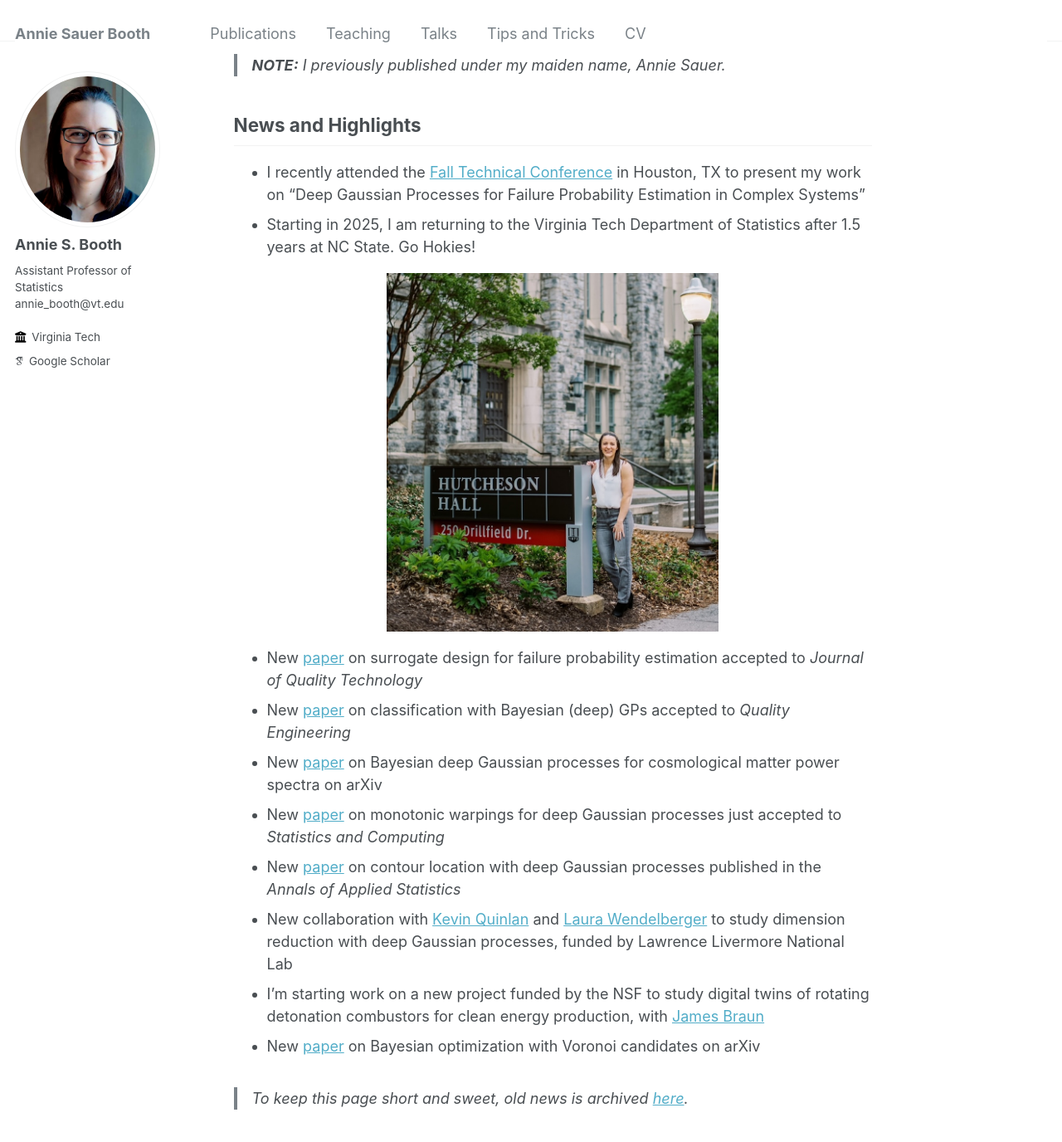
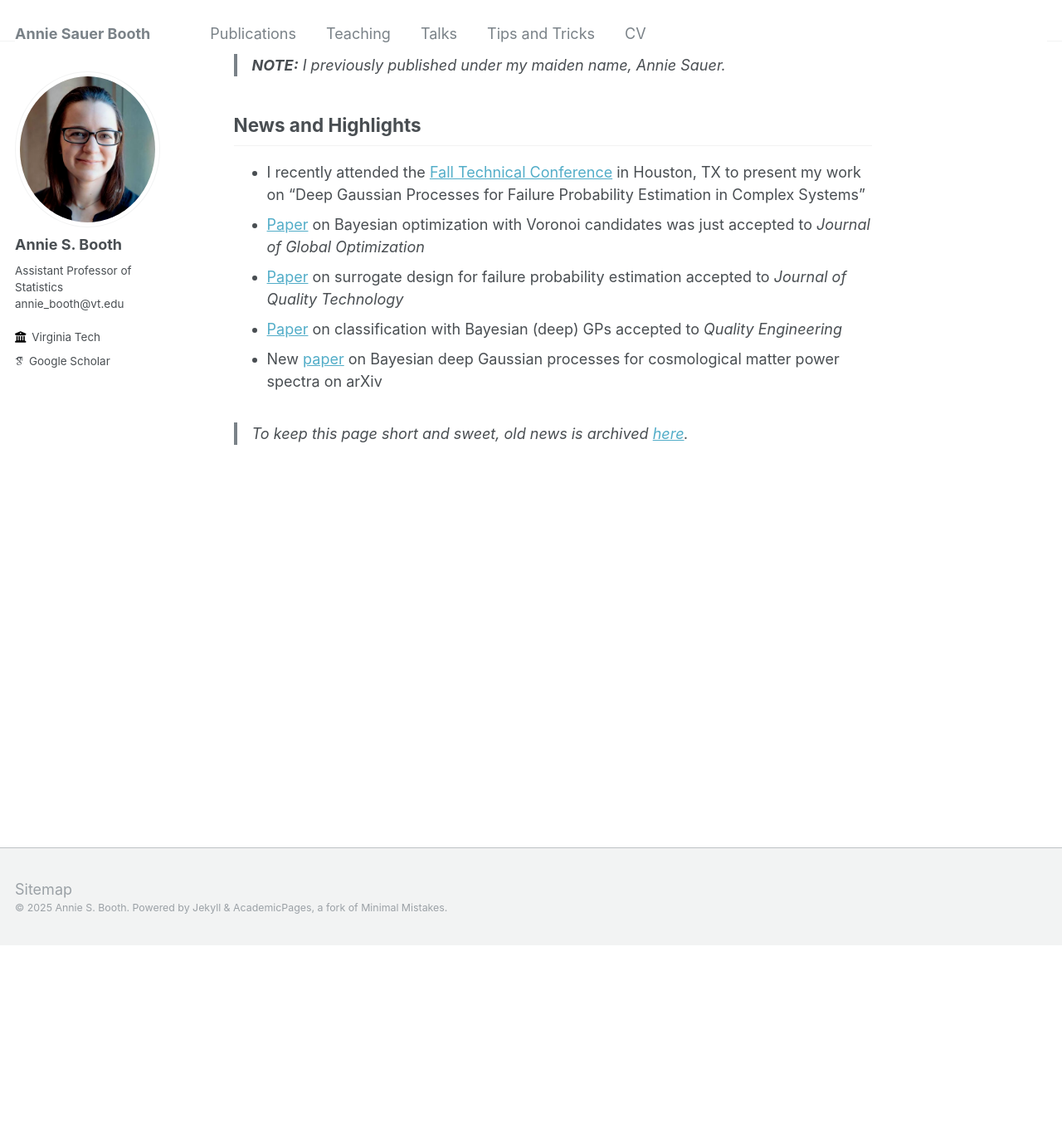
Before and after one commit to anniesbooth/anniesbooth.github.io, a Jekyll site: the page built from _pages/about.md, in a window 1280 px wide and 1400 px high, scrolled down 260 px. Shown: the top 1376 px of the window at 83% size. Built offline with Jekyll 4.4.1, drawn with Linux system fonts in a browser that asks for light colours; some web fonts are replaced.

Commit message:
paper accepted at JOGO

```diff
--- a/_pages/about.md
+++ b/_pages/about.md
@@ -15,17 +15,9 @@ News and Highlights
 ------
 
 * I recently attended the [Fall Technical Conference](https://falltechnicalconference.org/) in Houston, TX to present my work on "Deep Gaussian Processes for Failure Probability Estimation in Complex Systems"
-* Starting in 2025, I am returning to the Virginia Tech Department of Statistics after 1.5 years at NC State.  Go Hokies!
-
-<center><img src="/images/hutcheson.jpg" width="400"></center>
-
-* New [paper](https://arxiv.org/pdf/2410.04496) on surrogate design for failure probability estimation accepted to *Journal of Quality Technology*
-* New [paper](https://arxiv.org/pdf/2501.14946) on classification with Bayesian (deep) GPs accepted to *Quality Engineering*
+* [Paper](https://arxiv.org/pdf/2402.04922.pdf) on Bayesian optimization with Voronoi candidates was just accepted to *Journal of Global Optimization*
+* [Paper](https://arxiv.org/pdf/2410.04496) on surrogate design for failure probability estimation accepted to *Journal of Quality Technology*
+* [Paper](https://arxiv.org/pdf/2501.14946) on classification with Bayesian (deep) GPs accepted to *Quality Engineering*
 * New [paper](https://arxiv.org/pdf/2507.18683) on Bayesian deep Gaussian processes for cosmological matter power spectra on arXiv
-* New [paper](https://arxiv.org/pdf/2408.01540) on monotonic warpings for deep Gaussian processes just accepted to *Statistics and Computing*
-* New [paper](https://arxiv.org/pdf/2308.04420.pdf) on contour location with deep Gaussian processes published in the *Annals of Applied Statistics*
-* New collaboration with [Kevin Quinlan](https://people.llnl.gov/quinlan5) and [Laura Wendelberger](https://www.linkedin.com/in/laura-wendelberger-027016b0) to study dimension reduction with deep Gaussian processes, funded by Lawrence Livermore National Lab
-* I'm starting work on a new project funded by the NSF to study digital twins of rotating detonation combustors for clean energy production, with [James Braun](https://mae.ncsu.edu/people/james-braun/)
-* New [paper](https://arxiv.org/pdf/2402.04922.pdf) on Bayesian optimization with Voronoi candidates on arXiv
 
 > To keep this page short and sweet, old news is archived [here](/news/).
```
Also changed, not shown: _pages/news.md (+11 -0 lines), _pages/publications.md (+1 -1 lines), 2 other files.
